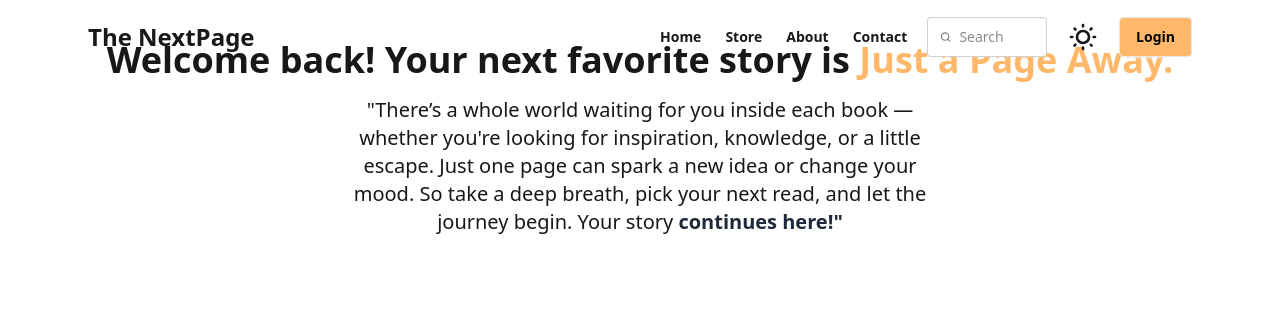
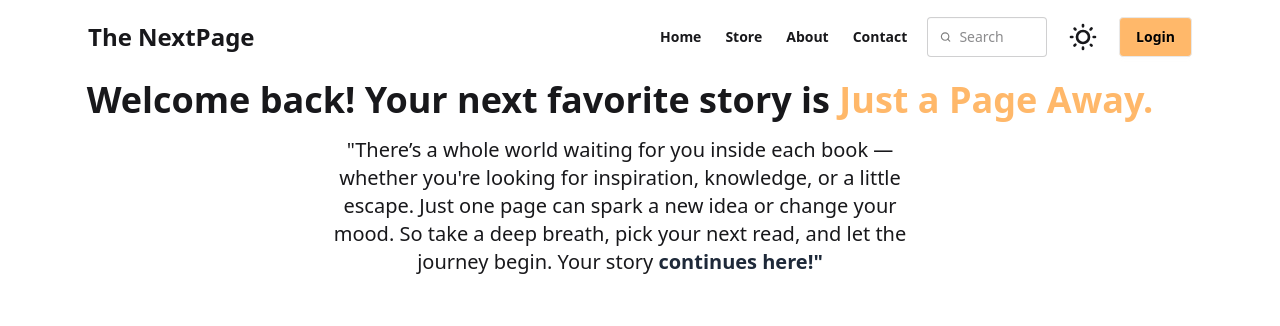
Before and after one commit to solutiontech214/BookStore, a React (Vite) app in the folder Frontend/: page /store in a window 1280 px wide. Shown: the top 326 px of the page. Built offline with nearby package versions, Linux system fonts and the light colour scheme.

Commit message:
Update Store.jsx

```diff
--- a/Frontend/src/components/Store.jsx
+++ b/Frontend/src/components/Store.jsx
@@ -5,9 +5,9 @@ import Cards from '../components/Cards'
 const Store = () => {
   return (
     <>
-      <div className='w-full max-w-screen-2xl mx-auto md:px-20 px-5'>
+      <div className='w-full max-w-screen-2xl mx-auto md:px-20 px-5 mr-30  '>
         {/* Welcome message */}
-        <div className='mt-10 flex flex-col items-center justify-center text-center space-y-4'>
+        <div className='mt-20 flex flex-col items-center justify-center text-center space-y-4 mr-10'>
           <h1 className='text-4xl font-semibold'>
             Welcome back! Your next favorite story is <span className='text-orange-300'>Just a Page Away.</span>
           </h1>
@@ -17,10 +17,10 @@ const Store = () => {
         </div>
 
         {/* Card Grid */}
-        <div className='mt-30 grid grid-cols-1 md:grid-cols-3 gap-8 w-full'>
+        <div className='mt-10 grid grid-cols-1 md:grid-cols-3 gap-8 w-full ml-[-20px]'>
           {
             list.map((items) => (
-              <Cards item={items} id={items.id} key={items.id} />
+              <Cards item={items} id={items.id} key={items.id} className="sm:mr-20"/>
             ))
           }
         </div>
```
